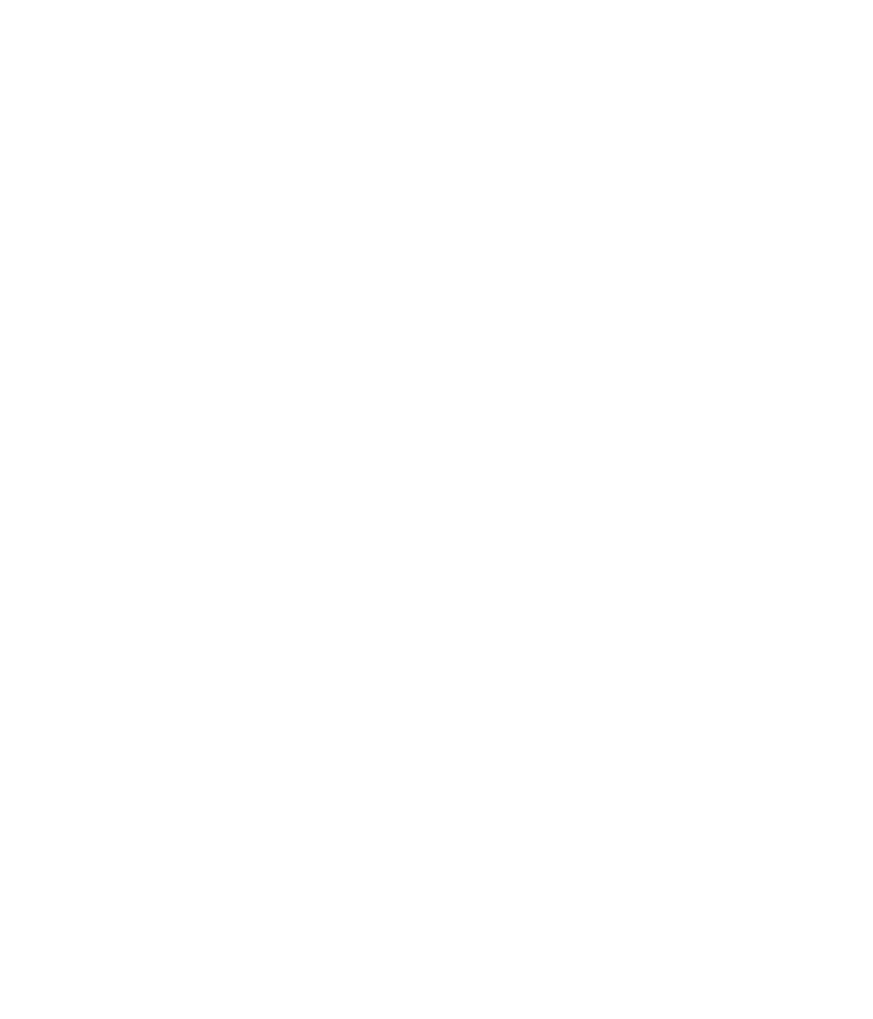
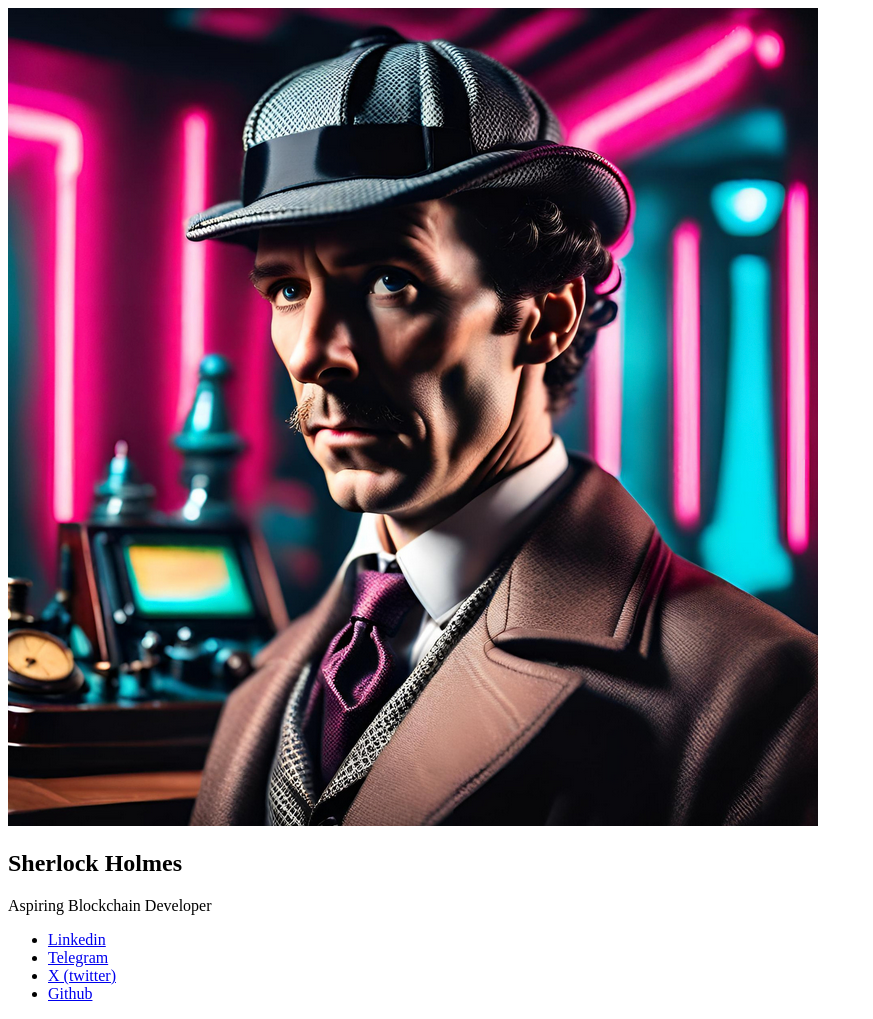
Before and after one commit to ninetales/BCU23D-Assignment-1, a plain HTML site: page index.html in a window 1280 px wide. Shown: the whole page, without its empty margins (0-873 px from the left). Before the commit the page ends 800 px from the top, so only its background shows below. Drawn offline with Linux system fonts and the light colour scheme.

Commit message:
- Added hero section and relevant files. -Updated the page title.

```diff
--- a/index.html
+++ b/index.html
@@ -1,11 +1,40 @@
 <!DOCTYPE html>
-<html lang="en">
+<html lang="sv">
 <head>
     <meta charset="UTF-8">
     <meta name="viewport" content="width=device-width, initial-scale=1.0">
-    <title>Document</title>
+    <title>Sherlock Holmes CV</title>
 </head>
 <body>
 
+    <main>
+
+        <section class="hero">
+
+            <div class="hero__img-con">
+                <div class="img-frame">
+                    <img src="./img/profile-picture.png" alt="Bild på CV:ets innehavare" loading="lazy">
+                </div>
+            </div><!-- .hero__img-con -->
+
+            <div class="hero__info-con">
+                <h1>Sherlock Holmes</h1>
+                <span>Aspiring Blockchain Developer</span>
+            </div><!-- .hero__info-con -->
+
+            <div class="hero__social-con">
+                <ul>
+                    <li><a href="#">Linkedin</a></li>
+                    <li><a href="#">Telegram</a></li>
+                    <li><a href="#">X (twitter)</a></li>
+                    <li><a href="#">Github</a></li>
+                </ul>
+            </div><!-- .hero__social-con -->
+
+        </section><!-- .hero -->
+
+
+    </main>
+
 </body>
 </html>
```
Also changed, not shown: img/profile-picture.png (added), 1 other file.
